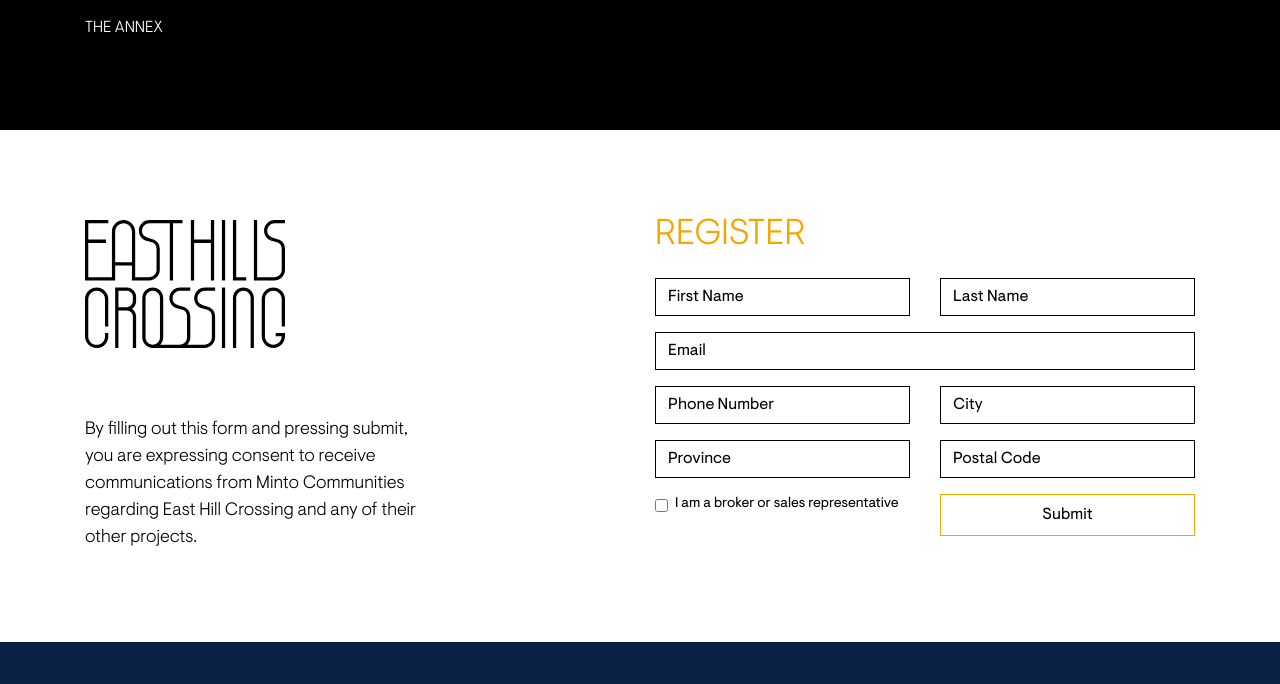
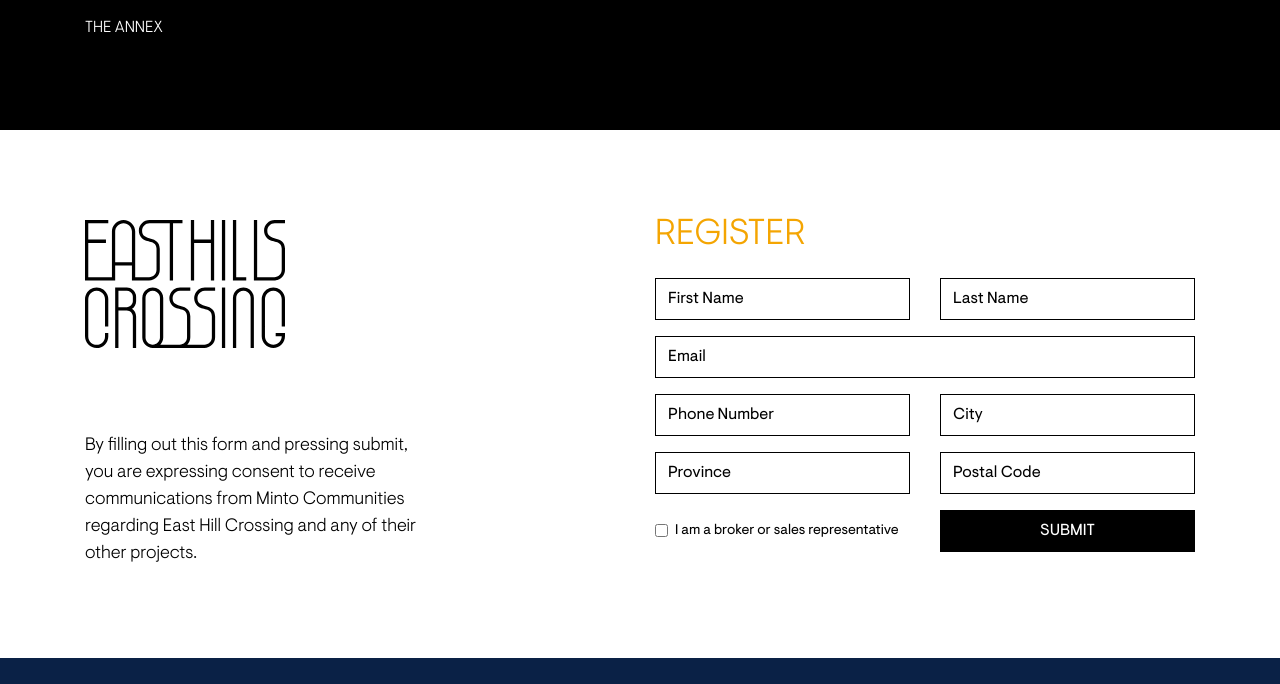
Before and after one commit to minigodzilla/MC-24, a website: page public/index.html in a window 1280 px wide. Shown: the part 8089-8773 px from the top of the page. Drawn offline with Linux system fonts and the light colour scheme.

Commit message:
form shtyling

```diff
--- a/public/index.html
+++ b/public/index.html
@@ -54,7 +54,7 @@
                         <h2 class="ec-heading">In the flow of your life</h2>
                         <p class="ec-copy">Introducing SE1, a modern, six-storey condominium with all the space, style and convenient features you need for your multi-faceted lifestyle. Whether you’re raising a family or enjoying the single life, you’ll appreciate the elegant flourishes and contemporary design details of your new home.</p>
                         <div class="form-row">
-                            <a class="btn ec-btn">Register Now</a>
+                            <a class="btn ec-btn" href="#register">Register Now</a>
                         </div>
                     </div>
                 </div>
@@ -280,7 +280,7 @@
                                     <input type="text" class="form-control" id="postal-code" placeholder="Postal Code">
                                 </div>
                             </div>
-                            <div class="col-12 col-lg-6">
+                            <div class="col-12 col-lg-6 pb-3 d-flex align-items-center">
                                 <div class="form-check">
                                     <input class="form-check-input" type="checkbox" value="" id="is-broker">
                                     <label class="form-check-label" for="is-broker">I am a broker or sales representative</label>
@@ -288,7 +288,7 @@
                             </div>
                             <div class="col-12 col-lg-6">
                                 <div class="form-group">
-                                    <button type="submit" class="btn btn-primary w-100">Submit</button>
+                                    <button type="submit" class="btn w-100 ec-btn">Submit</button>
                                 </div>
                             </div>
                         </div>
--- a/src/assets/sass/style.scss
+++ b/src/assets/sass/style.scss
@@ -46,19 +46,35 @@
   border-color: #000;
   border-radius: 0;
   color: #000;
+  padding: 1.25rem 0.75rem;
 
   &::placeholder {
     color: #000;
   }
 }
 
-.btn {
+.form-check {
+  //padding-left: 1.5rem;
+
+  .form-check-input {
+    margin-top: 3px;
+    //margin-left: -1.5rem;
+  }
+}
+
+.btn,
+.btn:hover {
   background-color: transparent;
   border-color: #F4A502;
   border-radius: 0;
   border-width: 0.09em;
-  color: inherit;
   padding: 0.5em 1.5em;
+  cursor: pointer;
+
+  &,
+  &:hover {
+    color: inherit;
+  }
 }
 
 .navbar {
@@ -354,6 +370,8 @@
       position: absolute;
       top: 25%;
       outline: 0;
+      cursor: pointer;
+      transition: opacity 200ms ease;
 
       span {
         text-indent: -9999px;
@@ -368,7 +386,8 @@
       }
 
       &.disabled {
-        opacity: 0.5;
+        opacity: 0.3;
+        cursor: inherit;
       }
 
       &.owl-prev {
@@ -500,6 +519,14 @@
     text-transform: uppercase;
     margin-top: -0.75rem;
   }
+
+  .ec-btn,
+  .ec-btn:hover {
+    background-color: #000;
+    border-color: #000;
+    color: #fff;
+    text-transform: uppercase;
+  }
 }
 
 .ec-footer-minto {
```
Also changed, not shown: src/index.html (+3 -3 lines), public/assets/css/style.css.
